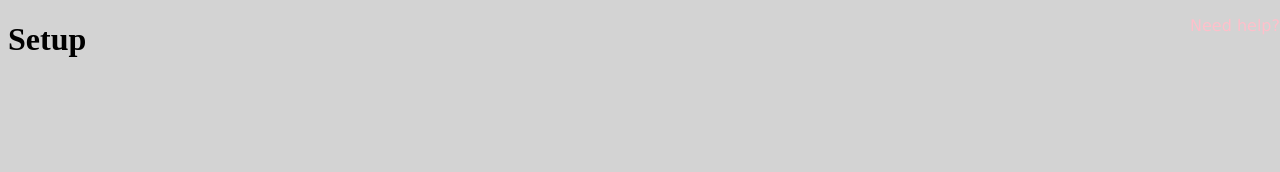
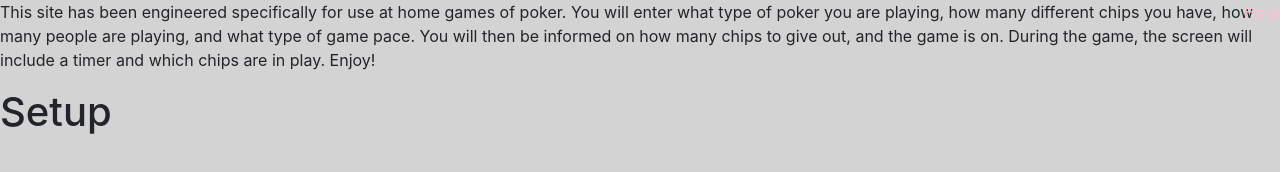
Before and after one commit to Ninjasaur/GrizzHacks-4, a website: page easypoker/index.html in a window 1280 px wide. Drawn offline with nearby package versions, Linux system fonts and the light colour scheme.

Commit message:
Update index.html

```diff
--- a/easypoker/index.html
+++ b/easypoker/index.html
@@ -1,17 +1,35 @@
 <!DOCTYPE html>
-<html>
+<html lang="en">
     <head>
+	    <link rel="stylesheet" href="https://maxcdn.bootstrapcdn.com/bootstrap/4.3.1/css/bootstrap.min.css">
+
+<!-- jQuery library -->
+<script src="https://ajax.googleapis.com/ajax/libs/jquery/3.4.1/jquery.min.js"></script>
+
+<!-- Popper JS -->
+<script src="https://cdnjs.cloudflare.com/ajax/libs/popper.js/1.14.7/umd/popper.min.js"></script>
+
+<!-- Latest compiled JavaScript -->
+<script src="https://maxcdn.bootstrapcdn.com/bootstrap/4.3.1/js/bootstrap.min.js"></script>
+	    <meta charset="utf-8">
         <link href="main.css" rel="stylesheet">
         <title>EasyPoker</title>
         <meta name="viewport" content="width=device-width, initial-scale=1">
         <link rel="stylesheet" href="https://cdnjs.cloudflare.com/ajax/libs/font-awesome/4.7.0/css/font-awesome.min.css">
+
+	    <!--Favicon-->
+	    <link rel = "shortcut icon" type = "image/png" href = "https://cdn.discordapp.com/attachments/460075353273270282/627646069970436114/rsz_poker-chip-icon-9.jpg">
         </head>
         <body>
             <div class="div">
                 <p class="help"><a class="trail" href="https://www.cardschat.com/organize-home-game.php"
-				     target="_blank" style="text-decoration: none">Need help?</a></p>
+				     target="_blank" style="text-decoration: none">Help</a></p>
             </div>
             <div class="divv">
+		    <p class = "description">This site has been engineered specifically for use at home games of poker.
+			    You will enter what type of poker you are playing, how many different chips you have, how many people
+			    are playing, and what type of game pace. You will then be informed on how many chips to give out, and the game is on.
+			    During the game, the screen will include a timer and which chips are in play. Enjoy!</p>
                 <h1 class="setup">Setup</h1>
             </div>
         </body>
```
